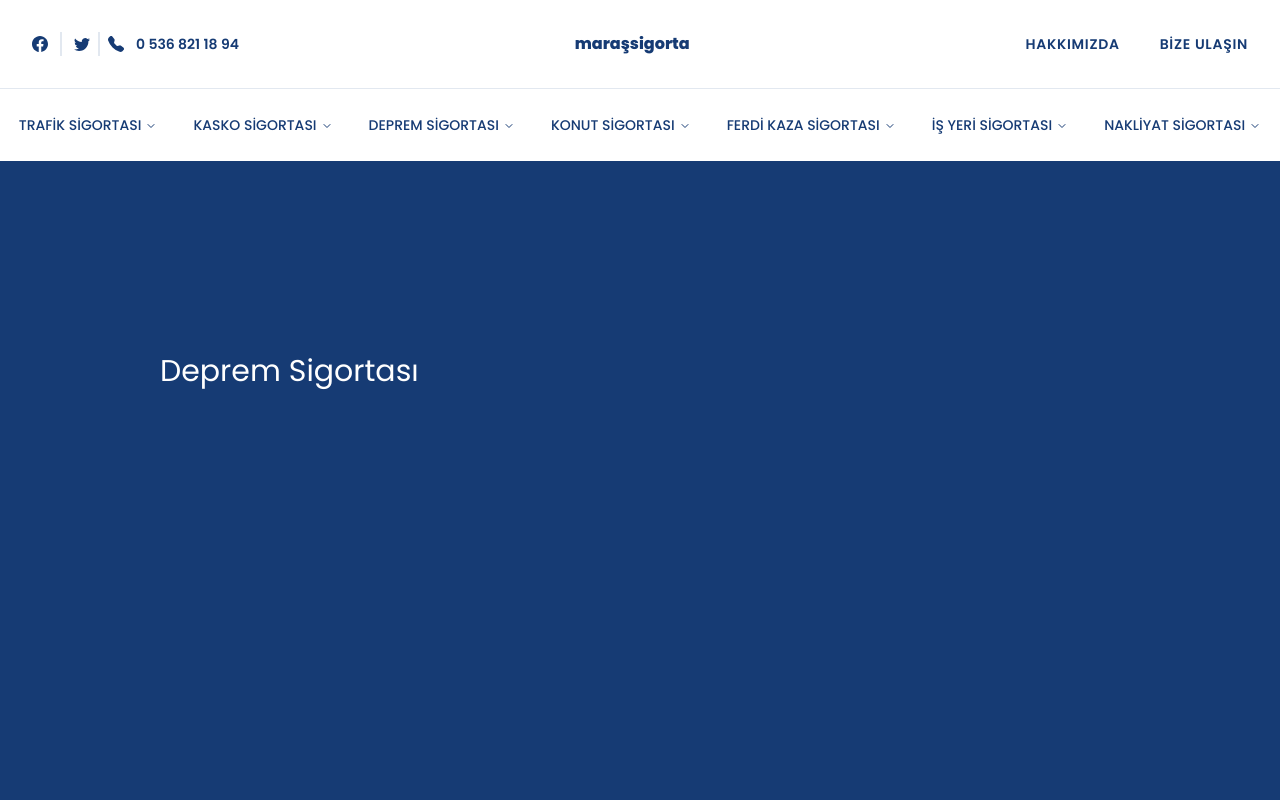
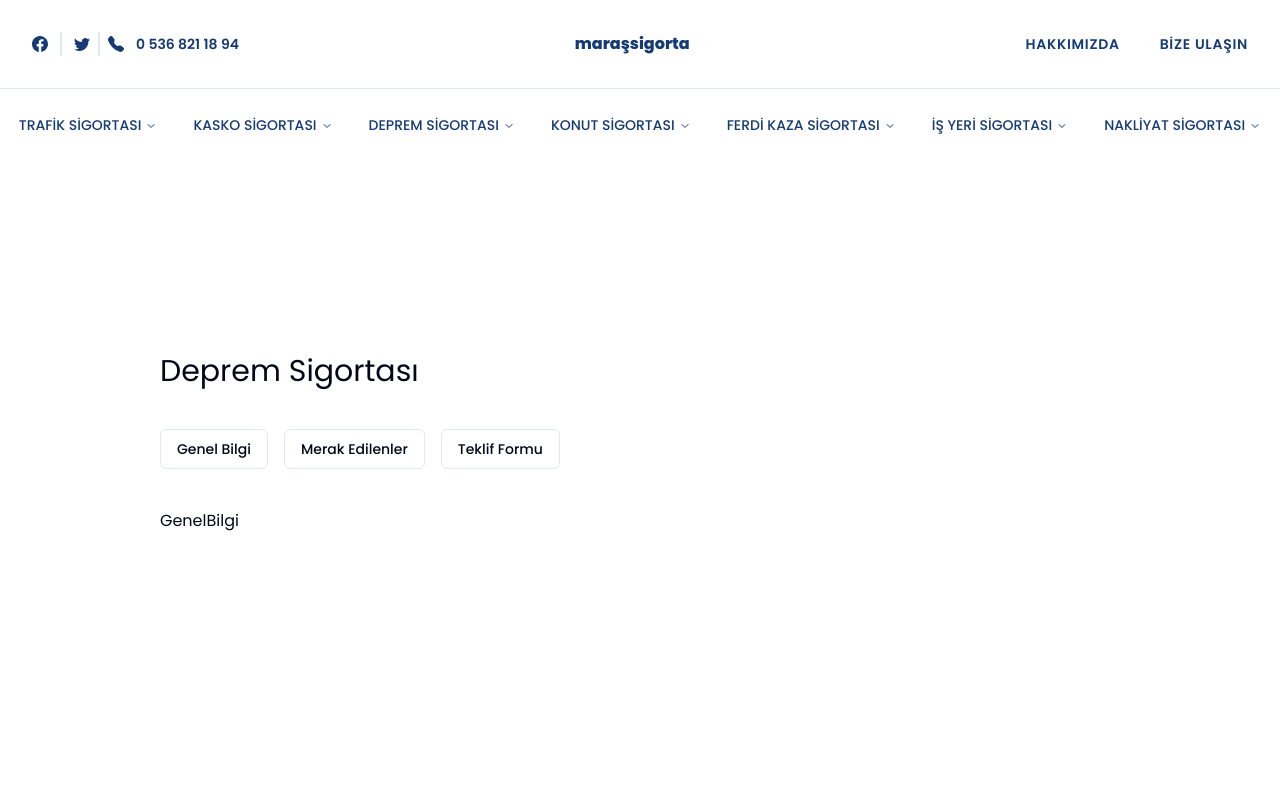
Before and after one commit to furkanleylek/Sigorta, a Next.js app: page /depremsigortasi in a window 1280 px wide. Shown: the top 800 px of the page. Built offline with nearby package versions, Linux system fonts and the light colour scheme.

Commit message:
sigorta category

```diff
--- a/app/[categoryName]/page.tsx
+++ b/app/[categoryName]/page.tsx
@@ -20,7 +20,7 @@ export default async function CategoryPage({ params }: Props) {
 
     const categoryItems = CategoryData.data.find(item => item.linkHref === params.categoryName)
     return (
-        <div className='flex flex-col w-full space-y-8 bg-main h-screen pt-44 '>
+        <div className='flex flex-col w-full space-y-8  h-screen pt-44 '>
             <SigortaCategory categoryItems={categoryItems} />
         </div>
     )
--- a/components/main/sigorta-types/all-sigorta-types.tsx
+++ b/components/main/sigorta-types/all-sigorta-types.tsx
@@ -16,7 +16,7 @@ const SigortaTypes = [
     {
         title: "Trafik Sigortası",
         description: 'Trafikte oluşabilecek zararları karşılayarak sizleri maddi yüklerden koruyan trafik sigortası, güvenli seyahat etmenizi sağlar .',
-        imageUrl: '/test.jpg',
+        imageUrl: '/trafik.jpg',
         linkHref: 'trafiksigortasi'
     },
     {
@@ -34,7 +34,7 @@ const SigortaTypes = [
     {
         title: "Konut Sigortası",
         description: 'Ev ve eşyalarınızı yangın, hırsızlık gibi risklere karşı koruyan konut sigortası, huzurlu bir yaşam alanı sunar .',
-        imageUrl: '/test.jpg',
+        imageUrl: '/konut.jpg',
         linkHref: 'konutsigortasi'
     },
     {
@@ -56,7 +56,7 @@ const AllSigortaTypes = () => {
                 <Paragraph className='text-gray-500 italic pl-4'>
                     Farklı risklere karşı korunma ihtiyacını karşılamak için hayat sigortası, sağlık sigortası, otomobil sigortası gibi çeşitli güvence sistemleri sunulur. Her bir sigorta türü, özel ihtiyaçlarına yönelik koruma sağlar                            </Paragraph>
             </div>
-            <div className='grid grid-cols-1 md:grid-cols-3 gap-4'>
+            <div className='grid grid-cols-1 md:grid-cols-2 xl:grid-cols-3 gap-8'>
                 {
                     SigortaTypes.map((sigorta) => {
                         return <SingleSigortaType key={sigorta.title} singleSigorta={sigorta} />
--- a/components/main/sigorta-types/single-sigorta-type.tsx
+++ b/components/main/sigorta-types/single-sigorta-type.tsx
@@ -16,6 +16,36 @@ const SingleSigortaType: React.FC<SingleSigortaTypeProps> = ({ singleSigorta })
 
 
     return (
+        <>
+            <Link
+                href={`/${singleSigorta.linkHref}`}
+                className='flex flex-col justify-between border border-border rounded-md shadow-xl shadow-rose-50  text-primary bg-white  w-full h-full
+'>
+                <div className='relative w-full h-44 '>
+                    <Image
+                        src={singleSigorta.imageUrl}
+                        fill
+                        alt={singleSigorta.title}
+                        className='object-cover'
+                    />
+                </div>
+                <div className="px-4 lg:px-8 py-4 space-y-2 h-32 md:h-40">
+                    <h4 className='font-semibold text-base lg:text-2xl '>
+                        {singleSigorta.title}
+                    </h4>
+                    <Paragraph className='whitespace-pre-line '>
+                        {singleSigorta.description}
+                    </Paragraph>
+                </div>
+                <button className='text-sm md:text-base text-main font-semibold border border-border py-3 '>
+                    DETAYLI BİLGİ AL
+                </button>
+
+            </Link>
+
+            {/*
+
+
             <Link
                 href={`/${singleSigorta.linkHref}`}
                 className='border border-border rounded-md shadow-xl shadow-rose-50  text-primary bg-white
@@ -36,7 +66,9 @@ const SingleSigortaType: React.FC<SingleSigortaTypeProps> = ({ singleSigorta })
                         {singleSigorta.description}
                     </Paragraph>
                 </div>
-        </Link>
+            </Link> */}
+        </>
+
     )
 }
 
--- /dev/null
+++ b/components/sigorta-category/content-type.tsx
@@ -0,0 +1,60 @@
+'use client'
+import React, { useState } from 'react'
+import { Button } from '../ui/button'
+import GenelBilgi from './genel-bilgi'
+import MerakEdilenler from './merakedilenler'
+import TestForm from '../teklif-forms/test-form'
+
+const Buttons = [
+    {
+        title: 'Genel Bilgi',
+        content: 'genelbilgi'
+    },
+    {
+        title: 'Merak Edilenler',
+        content: 'merakedilenler'
+    },
+    {
+        title: 'Teklif Formu',
+        content: 'teklifformu'
+    }
+]
+
+const ContentType = () => {
+
+    const [content, setContent] = useState('genelbilgi')
+    console.log(content)
+
+    return (
+        <>
+            <div className='flex items-center gap-4'>
+                {
+                    Buttons.map((element) => {
+                        return (
+                            <Button key={element.title} variant='outline' onClick={() => setContent(element.content)}>
+                                {element.title}
+                            </Button>
+                        )
+                    })
+                }
+            </div>
+            {
+                content === 'genelbilgi' && (
+                    <GenelBilgi />
+                )
+            }
+            {
+                content === 'merakedilenler' && (
+                    <MerakEdilenler />
+                )
+            }
+            {
+                content === 'teklifformu' && (
+                    <TestForm />
+                )
+            }
+        </>
+    )
+}
+
+export default ContentType
--- /dev/null
+++ b/components/sigorta-category/genel-bilgi.tsx
@@ -0,0 +1,9 @@
+import React from 'react'
+
+const GenelBilgi = () => {
+    return (
+        <div>GenelBilgi</div>
+    )
+}
+
+export default GenelBilgi
--- /dev/null
+++ b/components/sigorta-category/merakedilenler.tsx
@@ -0,0 +1,9 @@
+import React from 'react'
+
+const MerakEdilenler = () => {
+    return (
+        <div>MerakEdilenler</div>
+    )
+}
+
+export default MerakEdilenler
--- a/components/sigorta-category/sigorta-category.tsx
+++ b/components/sigorta-category/sigorta-category.tsx
@@ -1,5 +1,6 @@
 import React from 'react'
 import Container from '../ui/container'
+import ContentType from './content-type'
 
 interface SigortaCategoryProps {
     categoryItems?: {
@@ -13,7 +14,8 @@ const SigortaCategory: React.FC<SigortaCategoryProps> = ({ categoryItems }) => {
 
     return (
         <Container>
-            <h1 className='text-3xl text-white'>  {categoryItems?.title} </h1>
+            <h1 className='text-3xl'>  {categoryItems?.title} </h1>
+            <ContentType />
         </Container>
     )
 }
--- /dev/null
+++ b/components/teklif-forms/test-form.tsx
@@ -0,0 +1,9 @@
+import React from 'react'
+
+const TestForm = () => {
+    return (
+        <div>TestForm</div>
+    )
+}
+
+export default TestForm
```
Also changed, not shown: public/konut.jpg (added), public/trafik.jpg (added). Lines whose indentation alone changed are shown as unchanged.
